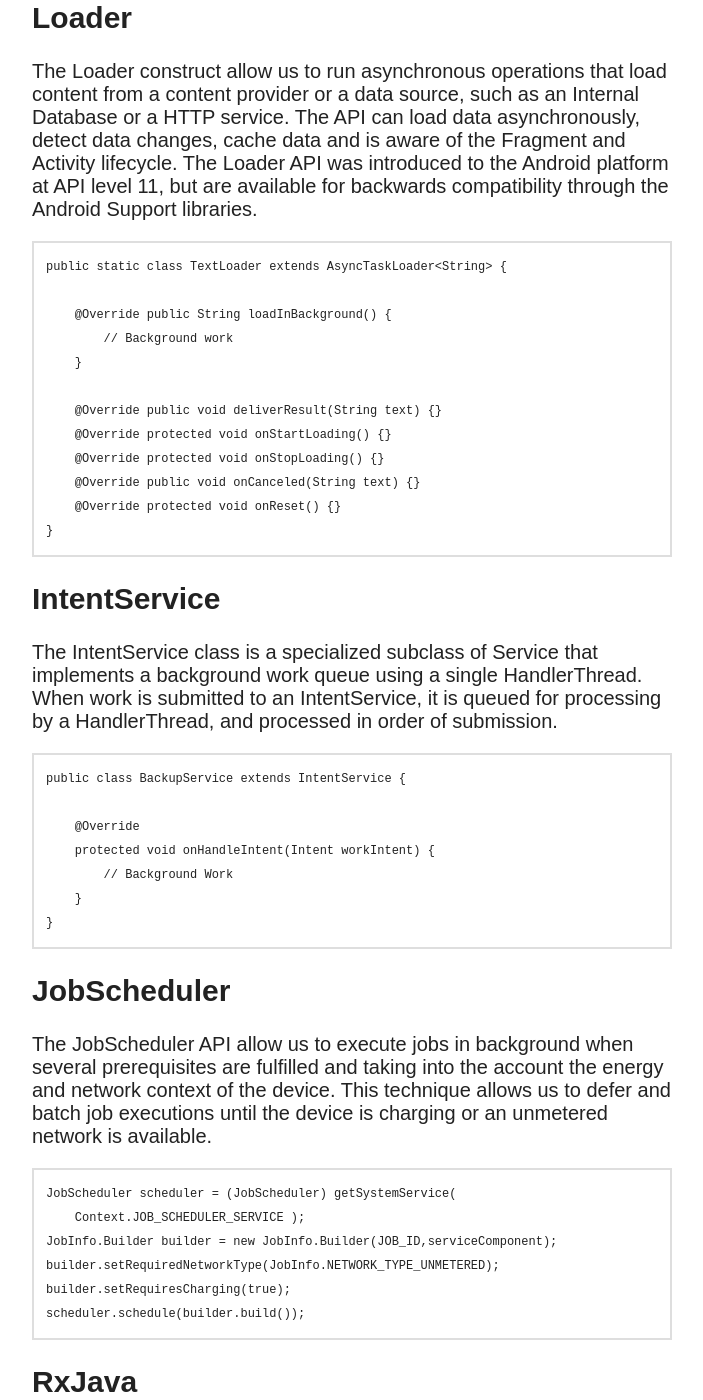
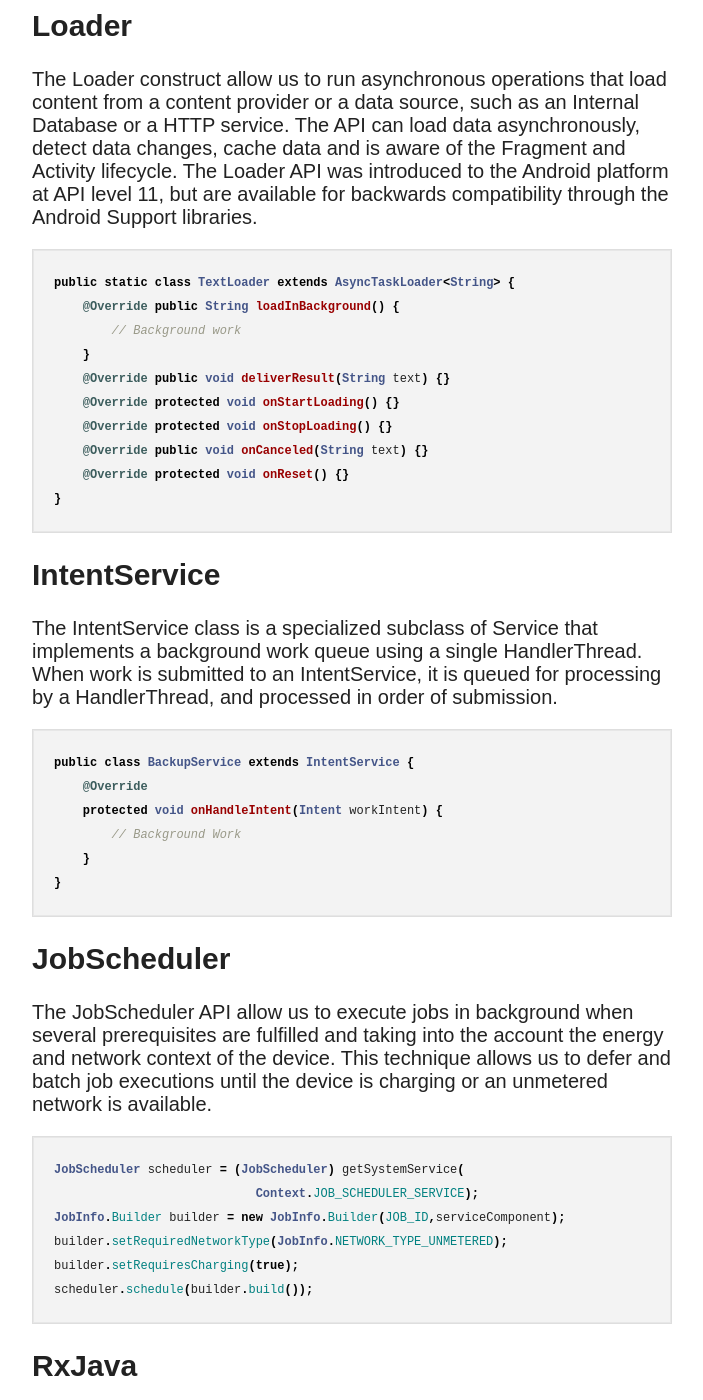
Before and after one commit to hvasconcelos/hvasconcelos.github.io, a Jekyll site: the page built from _posts/2016-08-01-Offloading-work-from-the-UI-Thread.md, in a window 1280 px wide and 1400 px high, scrolled down 4775 px. Shown: the whole window, without its empty margins (308-1011 px from the left). Built offline with Jekyll 4.4.1, drawn with Linux system fonts in a browser that asks for light colours; nearby versions of some CDN libraries; comment, search, counter and statistics services are not loaded; some of the changed text lies outside the part shown.

Commit message:
Updated CSS to apply a background color to the code box

````diff
--- a/_posts/2016-08-01-Offloading-work-from-the-UI-Thread.md
+++ b/_posts/2016-08-01-Offloading-work-from-the-UI-Thread.md
@@ -59,9 +59,8 @@ Let’s enumerate the most common techniques that are covered in detail in the
 AsyncTask is simple construct available on the Android platform since Android Cupcake (API Level 3) and is the most widely used asynchronous construct. The AsyncTask was designed to run short-background operations that once finished update the UI.
 The AsyncTask construct performs the time consuming operation, defined on the doInBackground function, on a global static thread pool of background threads. Once doInBackground terminates with success, the AsyncTask construct switches back the processing to the main thread (onPostExecute) delivering the operation result for further processing.
 
-```
+```java
 public class DownloadImageTask extends AsyncTask<URL, Integer, Bitmap> {
-
   protected Long doInBackground(URL... urls) {}
   protected void onProgressUpdate(Integer... progress) {}
   protected void onPostExecute(Bitmap image) {}
@@ -73,7 +72,7 @@ This technique if it is not used properly can lead to memory leaks or inconsiste
 ## HandlerThread
 The HandlerThread is a Threat that incorporates a message queue and an Android Looper that runs continuously waiting for incoming operations to execute. To submit new work to the Thread we have to instantiate a Handler that is attached to HandlerThread Looper.
 
-```
+```java
 HandlerThread handlerThread = new HandlerThread("MyHandlerThread");
 handlerThread.start();
 Looper looper = handlerThread.getLooper();
@@ -89,13 +88,11 @@ The Handler interface allow us to submit a Message or a Runnable subclass object
 ## Loader
 The Loader construct allow us to run asynchronous operations that load content from a content provider or a data source, such as an Internal Database or a HTTP service. The API can load data asynchronously, detect data changes, cache data and is aware of the Fragment and Activity lifecycle. The Loader API was introduced to the Android platform at API level 11, but are available for backwards compatibility through the Android Support libraries.
 
-```
+```java
 public static class TextLoader extends AsyncTaskLoader<String> {
-
     @Override public String loadInBackground() {
         // Background work
     }
-
     @Override public void deliverResult(String text) {}
     @Override protected void onStartLoading() {}
     @Override protected void onStopLoading() {}
@@ -107,9 +104,8 @@ public static class TextLoader extends AsyncTaskLoader<String> {
 ## IntentService
 The IntentService class is a specialized subclass of Service that implements a background work queue using a single HandlerThread. When work is submitted to an IntentService, it is queued for processing by a HandlerThread, and processed in order of submission.
 
-```
+```java
 public class BackupService extends IntentService {
-
     @Override
     protected void onHandleIntent(Intent workIntent) {
         // Background Work
@@ -120,9 +116,9 @@ public class BackupService extends IntentService {
 ## JobScheduler
 The JobScheduler API allow us to execute jobs in background when several prerequisites are fulfilled and taking into the account the energy and network context of the device. This technique allows us to defer and batch job executions until the device is charging or an unmetered network is available.
 
-```
+```java
 JobScheduler scheduler = (JobScheduler) getSystemService(
-    Context.JOB_SCHEDULER_SERVICE );
+                            Context.JOB_SCHEDULER_SERVICE);
 JobInfo.Builder builder = new JobInfo.Builder(JOB_ID,serviceComponent);
 builder.setRequiredNetworkType(JobInfo.NETWORK_TYPE_UNMETERED);
 builder.setRequiresCharging(true);
@@ -134,7 +130,7 @@ RxJava is an implementation of the Reactive Extensions (ReactiveX) on the JVM, t
 The framework extends the Observer pattern by allowing us to create a stream of events, that could be intercepted by operators (input/output) that modify the original stream of events and deliver the result or an error to a final Observer.
 The RxJava Schedulers allow us to control in which thread our Observable will begin operating on and in which thread the event is delivered to the final Observer or Subscriber.
 
-```
+```java
 Subscription subscription = getPostsFromNetwork()
     .map(new Func1<Post, Post>() {
         @Override
@@ -148,10 +144,8 @@ Subscription subscription = getPostsFromNetwork()
     .subscribe(new Observer<Post>() {
         @Override
         public void onCompleted() {}
-
         @Override
         public void onError() {}
-
         @Override
         public void onNext(Post post) {
             // Process the result
````
Also changed, not shown: other parts of _posts/2016-08-01-Offloading-work-from-the-UI-Thread.md (+2 -4 lines), assets/css/my.min.css.
